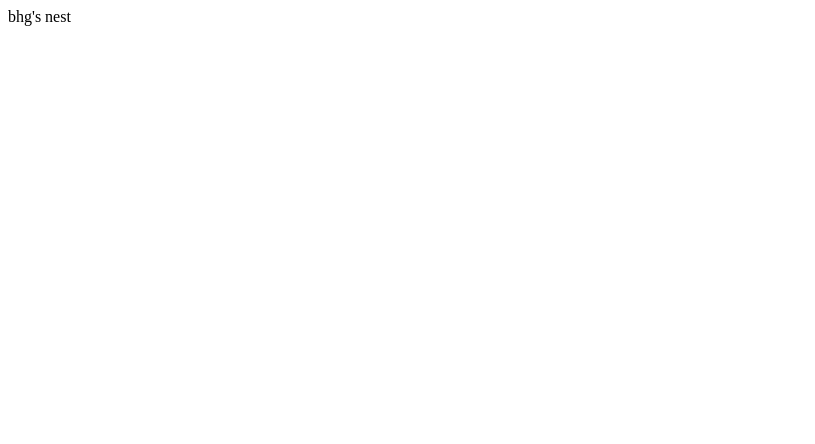
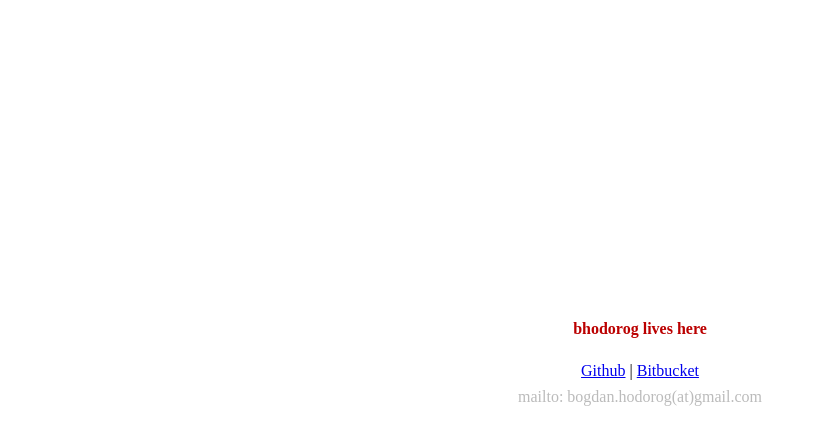
Before and after one commit to bhodorog/bhodorog.github.io, a plain HTML site: page index.html in a window 1280 px wide. Shown: the whole page, without its empty margins (0-815 px from the left). Drawn offline with Linux system fonts and the light colour scheme.

Commit message:
simple, but efficient

```diff
--- a/index.html
+++ b/index.html
@@ -1 +1,41 @@
-bhg's nest
+<!DOCTYPE html PUBLIC "-//W3C//DTD HTML 4.01//EN" "http://www.w3.org/TR/html4/strict.dtd">
+<html lang="en">
+  <head>
+    <title>bhg's lair</title>
+    <meta http-equiv="Content-Type" content="text/html; charset=utf-8">
+    <style type="text/css">
+body {
+    text-align: center;
+}
+
+#home {
+    margin-top: 20em;
+}
+
+#quote {
+    color: #BB0000;
+    font-weight: bold;
+}
+#links {
+    padding-top: 0.5em;
+}
+#mail {
+    padding-top: 0.5em;
+    color: #BBBBBB;
+}
+    </style>
+  </head>
+
+  <body>
+    <div id="home">
+      <p id="quote">bhodorog lives here</p>
+      <div id="links">
+        <a href="https://github.com/bhodorog">Github</a> |
+        <a href="https://bitbucket.org/bhodorog">Bitbucket</a>
+      </div>
+      <div id="mail">
+        mailto: bogdan.hodorog(at)gmail.com
+      <div>
+    </div>
+  </body>
+</html>
```
